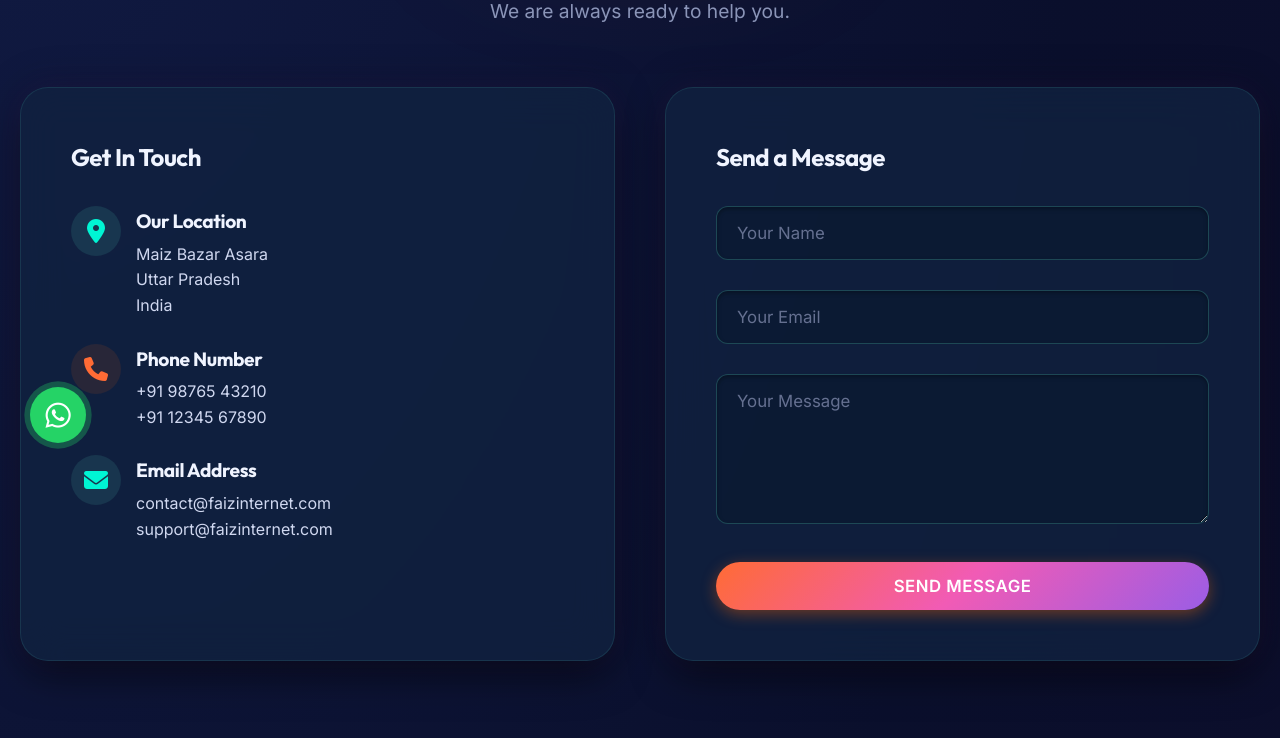
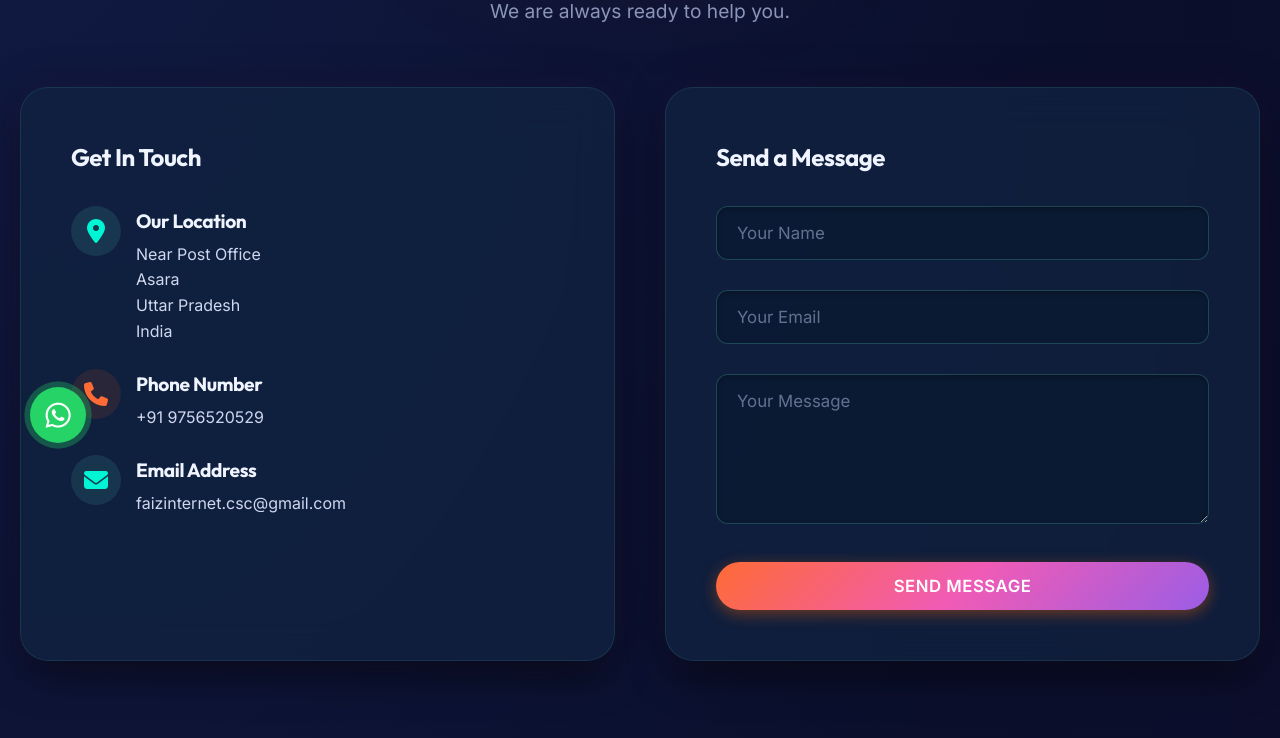
Before and after one commit to surya5887/FaizInternet, a Flask app: page /contact in a window 1280 px wide. Shown: the part 327-1065 px from the top of the page. Run offline with Flask 3, Linux system fonts and the light colour scheme; data comes from the database, SQL or seed files in the repository; some libraries are stand-ins or nearby versions.

Commit message:
footer update

```diff
--- a/templates/contact.html
+++ b/templates/contact.html
@@ -23,7 +23,7 @@
                 </div>
                 <div>
                     <h4 style="margin-bottom: 5px; font-size: 1.2rem; color: var(--white);">Our Location</h4>
-                    <p style="color: var(--text-dark); line-height: 1.6;">Maiz Bazar Asara<br>Uttar Pradesh<br>India</p>
+                    <p style="color: var(--text-dark); line-height: 1.6;">Near Post Office<br>Asara<br>Uttar Pradesh<br>India</p>
                 </div>
             </div>
             <div style="margin-bottom: 25px; display: flex; align-items: flex-start; gap: 15px;">
@@ -32,7 +32,7 @@
                 </div>
                 <div>
                     <h4 style="margin-bottom: 5px; font-size: 1.2rem; color: var(--white);">Phone Number</h4>
-                    <p style="color: var(--text-dark); line-height: 1.6;">+91 98765 43210<br>+91 12345 67890</p>
+                    <p style="color: var(--text-dark); line-height: 1.6;">+91 9756520529</p>
                 </div>
             </div>
             <div style="margin-bottom: 25px; display: flex; align-items: flex-start; gap: 15px;">
@@ -41,7 +41,7 @@
                 </div>
                 <div>
                     <h4 style="margin-bottom: 5px; font-size: 1.2rem; color: var(--white);">Email Address</h4>
-                    <p style="color: var(--text-dark); line-height: 1.6;">contact@faizinternet.com<br>support@faizinternet.com</p>
+                    <p style="color: var(--text-dark); line-height: 1.6;">faizinternet.csc@gmail.com</p>
                 </div>
             </div>
         </div>
```
